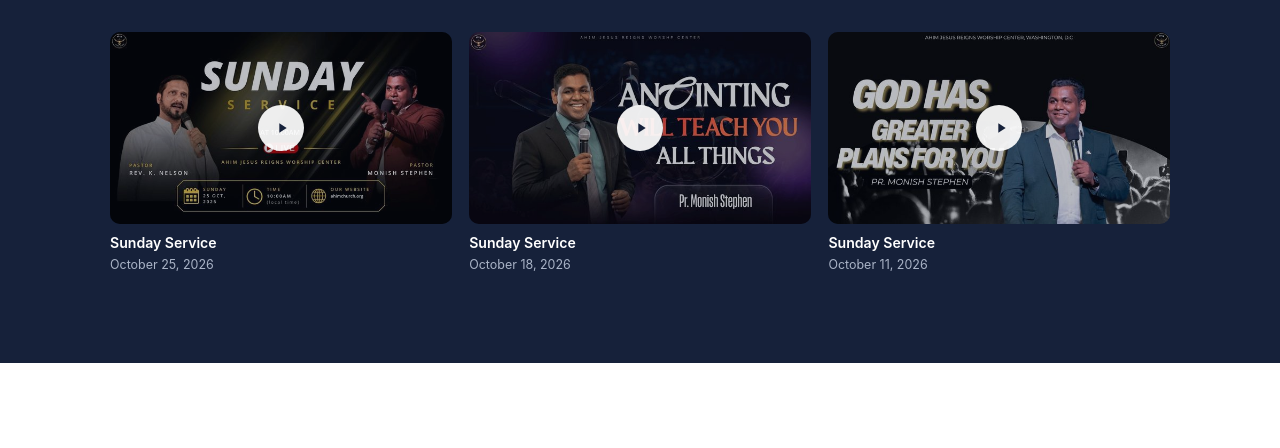
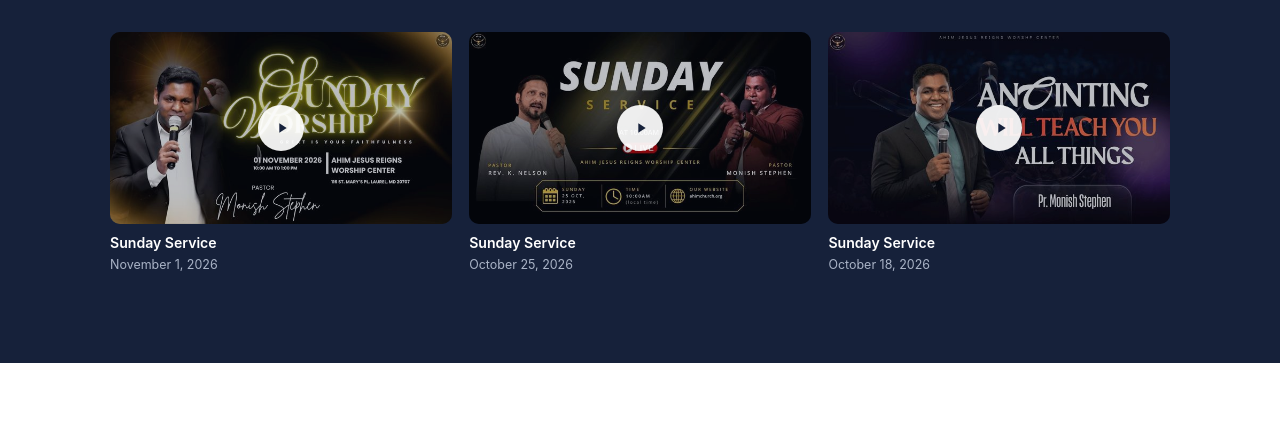
Before and after one commit to donfluids/AHIM, a plain HTML site: page index.html in a window 1280 px wide. Shown: the part 5128-5576 px from the top of the page. Drawn offline with Linux system fonts and the light colour scheme.

Commit message:
deploy: 3e394e876748fafe5ed9bd6b92630dafcbddb28e

```diff
--- a/index.html
+++ b/index.html
@@ -770,8 +770,8 @@
         <!-- videos:featured:start -->
         <div class="video-frame">
           <iframe
-            src="https://www.youtube.com/embed/nv10n9ozUoU"
-            title="Sunday Service at AHIM Jesus Reigns Worship Center, November 1, 2026"
+            src="https://www.youtube.com/embed/GawqSfBE8sE"
+            title="Sunday Service at AHIM Jesus Reigns Worship Center, November 8, 2026"
             allow="accelerometer; autoplay; clipboard-write; encrypted-media; gyroscope; picture-in-picture"
             allowfullscreen loading="lazy"></iframe>
         </div>
@@ -799,6 +799,14 @@
       </div>
       <!-- videos:recent:start -->
       <div class="recent">
+        <button class="vcard reveal" type="button" data-video="nv10n9ozUoU" aria-label="Play: Sunday Service, November 1">
+          <span class="vthumb">
+            <img src="assets/videos/nv10n9ozUoU.jpg" alt="" loading="lazy">
+            <span class="vplay" aria-hidden="true"><span><svg viewBox="0 0 24 24"><path d="M8 5v14l11-7z"/></svg></span></span>
+          </span>
+          <div class="vtitle">Sunday Service</div>
+          <time datetime="2026-11-01">November 1, 2026</time>
+        </button>
         <button class="vcard reveal" type="button" data-video="cRRSssNnLK8" aria-label="Play: Sunday Service, October 25">
           <span class="vthumb">
             <img src="assets/videos/cRRSssNnLK8.jpg" alt="" loading="lazy">
@@ -814,14 +822,6 @@
           </span>
           <div class="vtitle">Sunday Service</div>
           <time datetime="2026-10-18">October 18, 2026</time>
-        </button>
-        <button class="vcard reveal" type="button" data-video="rRqgV4BmBSA" aria-label="Play: Sunday Service, October 11">
-          <span class="vthumb">
-            <img src="assets/videos/rRqgV4BmBSA.jpg" alt="" loading="lazy">
-            <span class="vplay" aria-hidden="true"><span><svg viewBox="0 0 24 24"><path d="M8 5v14l11-7z"/></svg></span></span>
-          </span>
-          <div class="vtitle">Sunday Service</div>
-          <time datetime="2026-10-11">October 11, 2026</time>
         </button>
       </div>
       <!-- videos:recent:end -->
```
Also changed, not shown: assets/videos/nv10n9ozUoU.jpg (added), assets/videos/rRqgV4BmBSA.jpg (deleted).
